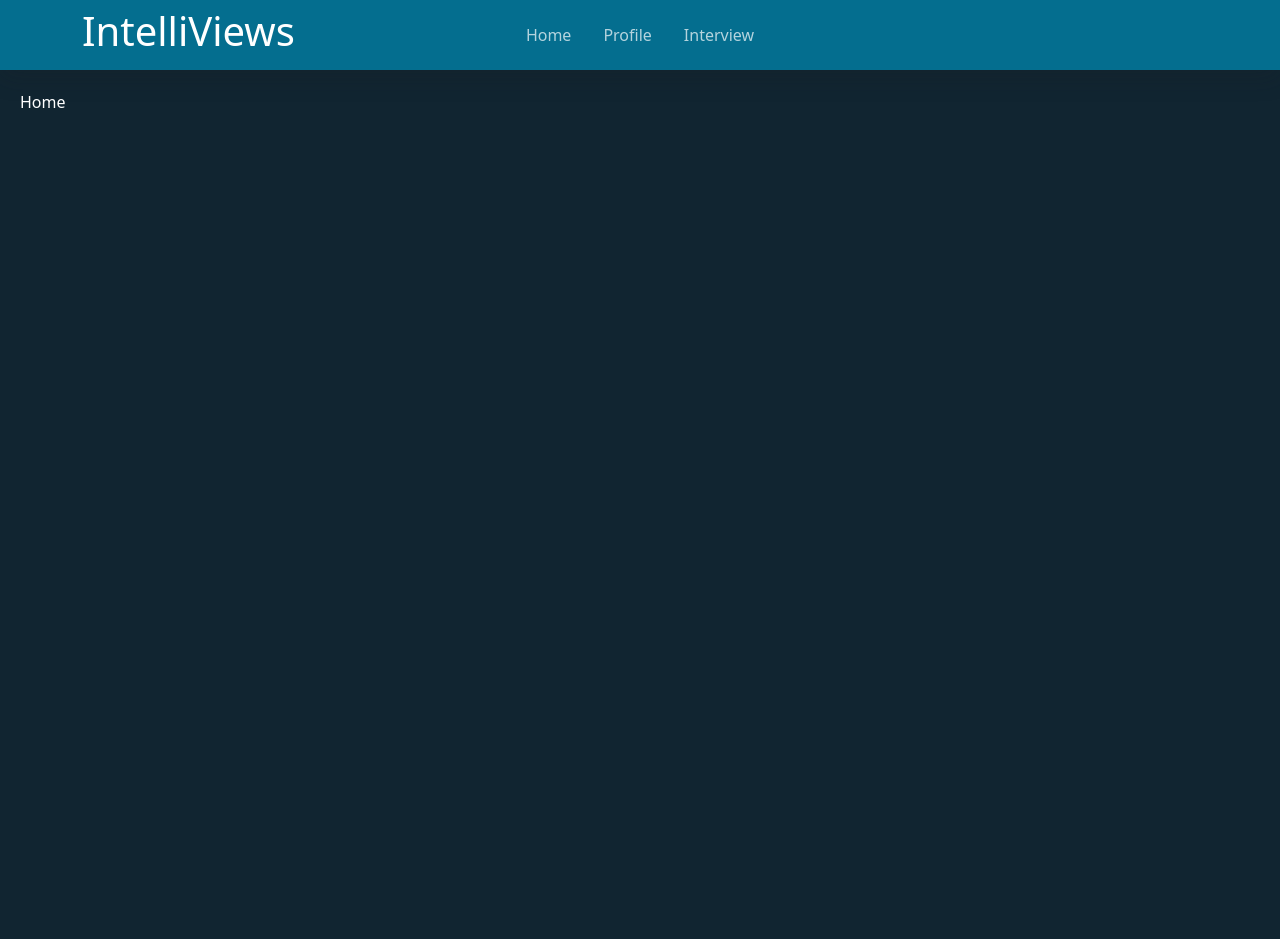
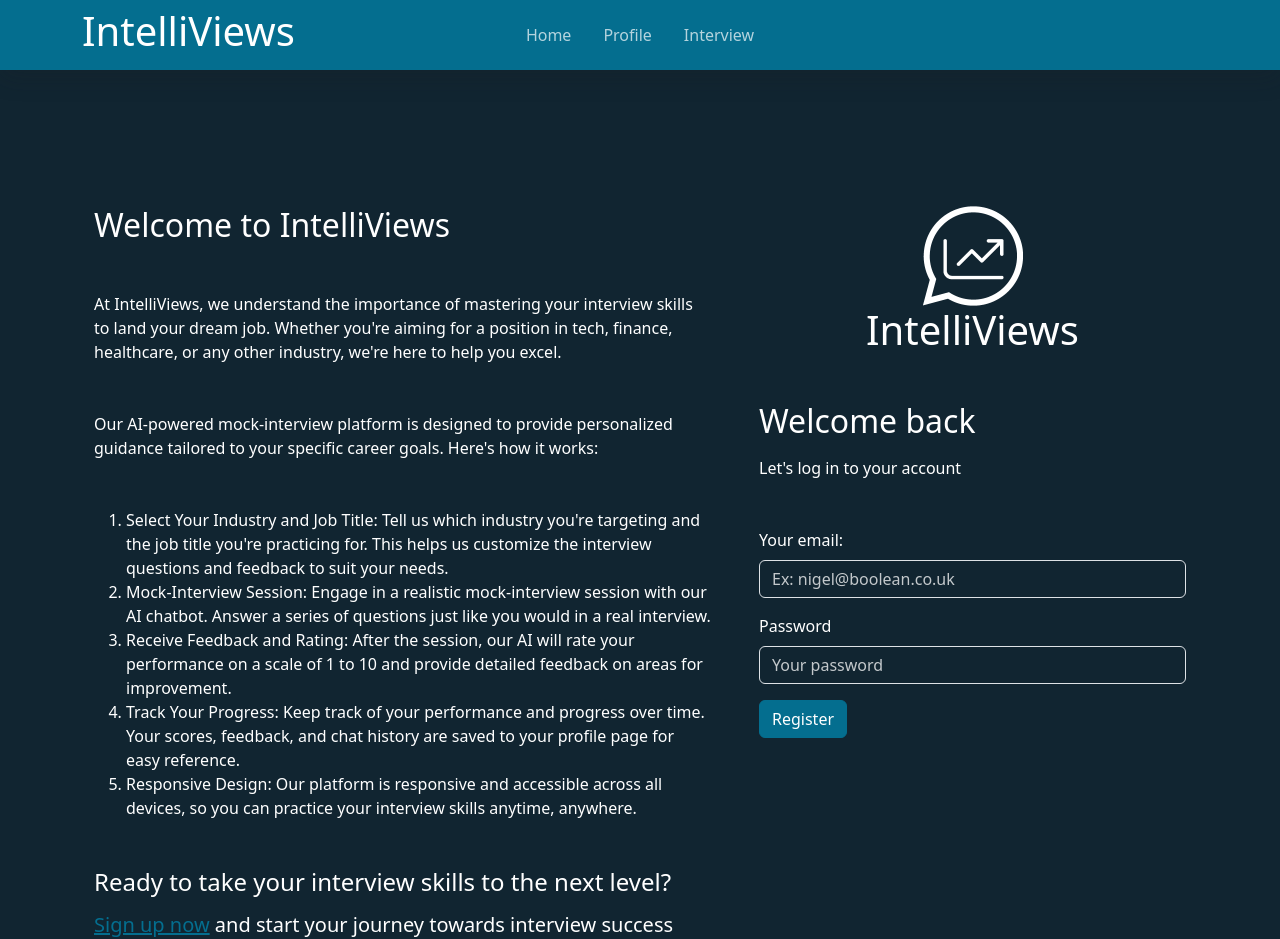
Before and after one commit to IntelliViews/IntelliViews-Frontend, a React (Vite) app: page / in a window 1280 px wide. Shown: the top 939 px of the page. Before the commit the page ends 800 px from the top, so only its background shows below. Built offline with nearby package versions, Linux system fonts and the light colour scheme.

Commit message:
Home page filled with something

```diff
--- a/src/App.tsx
+++ b/src/App.tsx
@@ -18,11 +18,8 @@ function App() {
           { path: "/", element: <Home /> },
           { path: "/profile", element: <Profile /> },
           { path: "/interview", element: <Chat /> },
+          { path: "/registration", element: <Registration /> },
         ],
-      },
-      {
-        path: "/registration",
-        element: <Registration />,
       },
     ]);
   }, []);
--- a/src/features/home/Home.tsx
+++ b/src/features/home/Home.tsx
@@ -1,3 +1,98 @@
+import { Link } from "react-router-dom";
+
 export default function Home() {
-  return <div>Home</div>;
+  return (
+    <div className="iv-container">
+      <div className="iv-content">
+        <div className="container mt-5">
+          <div className="row">
+            <div className="col-7"> {/* style={{ backgroundColor: "grey" }} */}
+
+              <div className="container mt-5">
+                <h2>Welcome to IntelliViews</h2>
+
+                <p className="mt-5">
+                  At IntelliViews, we understand the importance of mastering your interview skills to land your dream job. Whether you're aiming for a position in tech, finance, healthcare, or any other industry, we're here to help you excel.
+                </p>
+              </div>
+
+              <div className="container mt-5">
+                <p>
+                  Our AI-powered mock-interview platform is designed to provide personalized guidance tailored to your specific career goals. Here's how it works:
+                </p>
+              </div>
+
+              <div className="container mt-5">
+                <ol>
+                  <li>
+                    Select Your Industry and Job Title:
+                    Tell us which industry you're targeting and the job title you're practicing for. This helps us customize the interview questions and feedback to suit your needs.
+                  </li>
+                  <li>
+                    Mock-Interview Session:
+                    Engage in a realistic mock-interview session with our AI chatbot. Answer a series of questions just like you would in a real interview.
+                  </li>
+                  <li>
+                    Receive Feedback and Rating:
+                    After the session, our AI will rate your performance on a scale of 1 to 10 and provide detailed feedback on areas for improvement.
+                  </li>
+                  <li>
+                    Track Your Progress:
+                    Keep track of your performance and progress over time. Your scores, feedback, and chat history are saved to your profile page for easy reference.
+                  </li>
+                  <li>
+                    Responsive Design:
+                    Our platform is responsive and accessible across all devices, so you can practice your interview skills anytime, anywhere.
+                  </li>
+                </ol>
+              </div>
+
+              <div className="container mt-5 mb-5">
+                <h4>
+                  Ready to take your interview skills to the next level?
+                </h4>
+                <h5 className="mt-3">
+                  <Link to="/registration">Sign up now</Link> and start your journey towards interview success with InterviewBoost!
+                </h5>
+              </div>
+
+            </div>
+
+            <div className="col-5" > {/* style={{ backgroundColor: "blue" }} */}
+              {/* Login component will be here, just some tempcode and templogo here ATM*/}
+              <div className="container mt-5 d-flex justify-content-center">
+                <img src="/src/assets/images/logo/logo.png" width="100px" alt="" />
+              </div>
+              <h1 className="container d-flex justify-content-center">IntelliViews</h1>
+
+              <div className="container mt-5">
+                <h2 className="">Welcome back</h2>
+                <p className="mt-3">Let's log in to your account</p>
+              </div>
+
+              <form className="container mt-5">
+                  <div className="mb-3">
+                    <label className="form-label">Your email:</label>
+                    <input
+                      type="text"
+                      className="form-control"
+                      placeholder="Ex: nigel@boolean.co.uk"
+                    />
+                  </div>
+                  <div className="mb-3">
+                    <label className="form-label">Password</label>
+                    <input
+                      type="password"
+                      className="form-control"
+                      placeholder="Your password"
+                    />
+                  </div>
+                <button type="submit" className="mb-5 btn btn-primary">Register</button>
+              </form>
+            </div>
+          </div>
+        </div>
+      </div>
+    </div>
+  );
 }
```
Also changed, not shown: src/assets/images/logo/logo.png (added).
